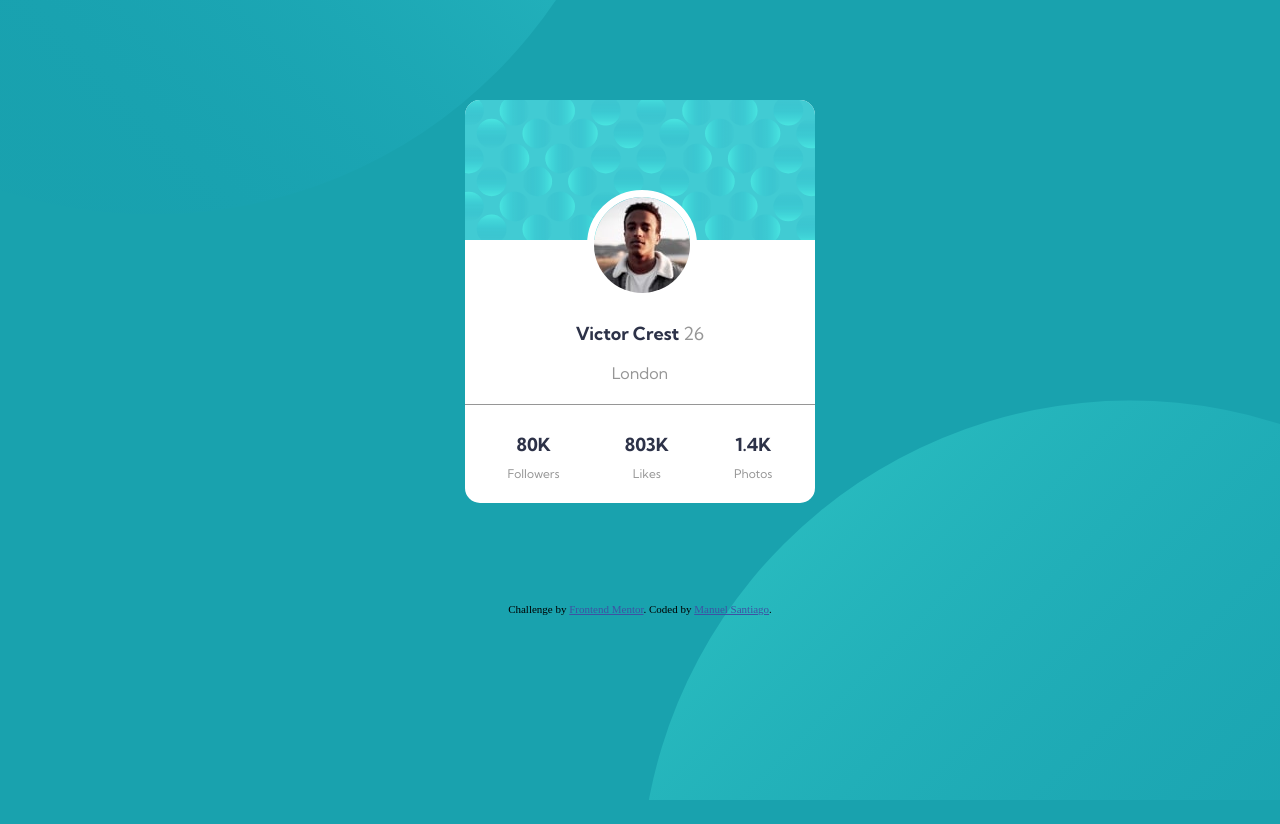
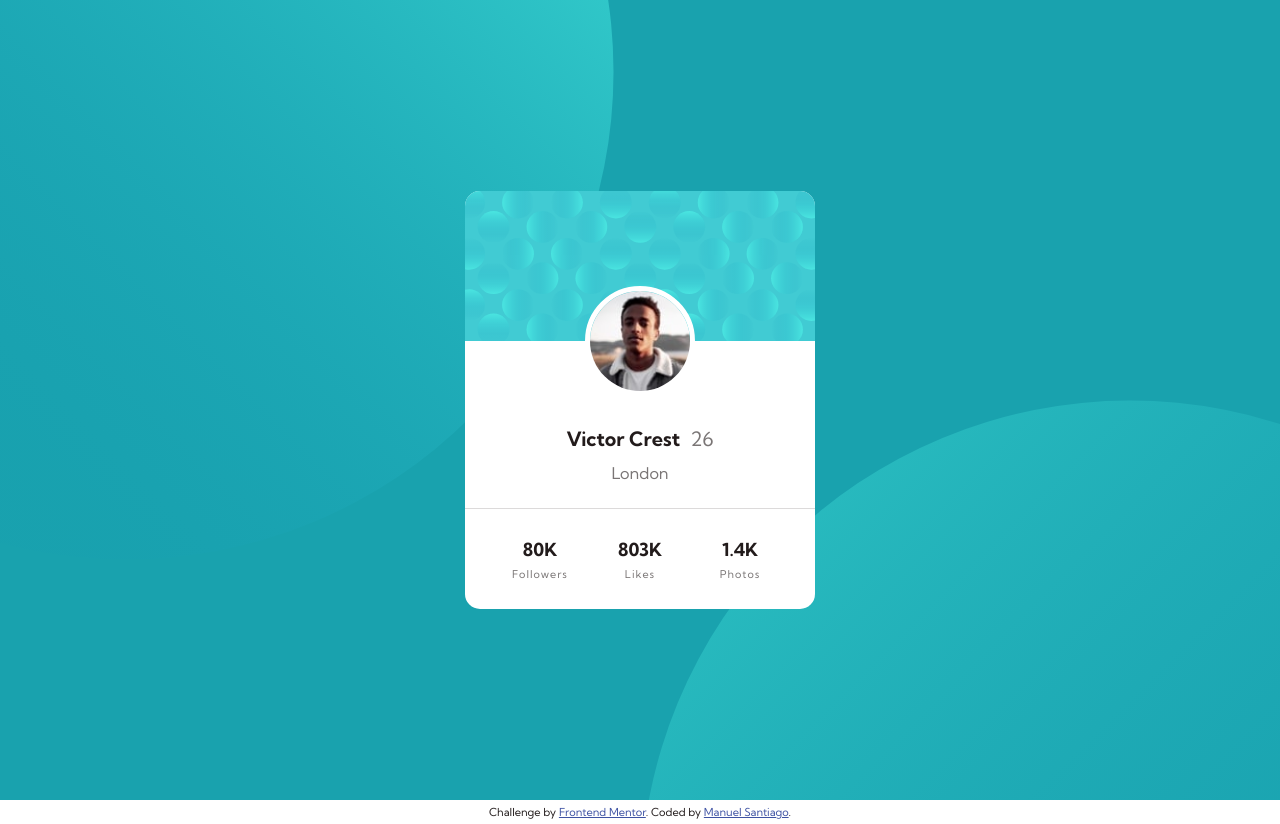
Before and after one commit to manuel-sm/profile-card-component, a plain HTML site: page index.html in a window 1280 px wide. Before the commit the page ends 800 px from the top, so only its background shows below. Drawn offline with Linux system fonts and the light colour scheme.

Commit message:
fix background

```diff
--- a/index.html
+++ b/index.html
@@ -24,7 +24,7 @@
       .attribution {
         font-size: 11px;
         text-align: center;
-        margin-top: 100px;
+        margin: 5px 0;
       }
       .attribution a {
         color: hsl(228, 45%, 44%);
@@ -32,36 +32,42 @@
     </style>
   </head>
   <body>
-    <div class="body">
+      <section class="main">
+        <div class="circles">
+          <img class="c1" src="./images/bg-pattern-top.svg" alt="">
+          <img class="c2" src="./images/bg-pattern-bottom.svg" alt="">
+        </div>
+
         <div class="card">
-        <div class="bg-image">
-          <div class="bg-container">
-            <img src="./images/bg-pattern-card.svg" alt="" />
+          <div class="card-header"></div>
+            <div class="card-body">
+              <div class="img-holder">
+                <img src="./images/image-victor.jpg" alt="">
               </div>
-          <div class="avatar-container">
-            <img src="./images/image-victor.jpg" alt="" />
+              <h2 class="name-age">
+                Victor Crest
+                <span class ="age">26</span>
+              </h2>
+              <h3 class="city">London</h3>
             </div>
+          <div class="card-footer">
+            <div class="item">
+              <h4 class="value">80K</h4>
+              <h5 class="meta">Followers</h5>
             </div>
-        <div class="userInfo">
-          <h3>Victor Crest <span class="age">26</span></h3>
-          <p>London</p>
+            <div class="item">
+              <h4 class="value">803K</h4>
+              <h5 class="meta">Likes</h5>
             </div>
-        <div class="stadisticsInfo">
-          <div class="stats">
-            <h3>80K</h3>
-            <p>Followers</p>
-          </div>
-          <div class="stats">
-            <h3>803K</h3>
-            <p>Likes</p>
-          </div>
-          <div class="stats">
-            <h3>1.4K</h3>
-            <p>Photos</p>
+            <div class="item">
+              <h4 class="value">1.4K</h4>
+              <h5 class="meta">Photos</h5>
             </div>
           </div>
         </div>
-    </div>
+      </section>
+
+
     <div class="attribution">
       Challenge by
       <a href="https://www.frontendmentor.io?ref=challenge" target="_blank"
--- a/styles/styles.css
+++ b/styles/styles.css
@@ -1,86 +1,124 @@
+:root {
+  font-size: 18px;
+}
+
+* {
+  margin: 0;
+  padding: 0;
+  box-sizing: border-box;
+}
+
 body {
-  background-color: #19a2ae;
+  font-family: "Kumbh Sans", sans-serif;
+  color: hsl(0, 11%, 12%);
+}
+
+section {
+  background: hsl(185, 75%, 39%);
+  height: 100vh;
+  display: flex;
+  justify-content: center;
+  align-items: center;
   position: relative;
-  background-image: url("/images/bg-pattern-top.svg"), url("/images/bg-pattern-bottom.svg");
-  background-repeat: no-repeat, no-repeat;
-  background-position: right 50vw bottom 50vh, left 50vw top 50vh;
-  margin: 0;
   overflow: hidden;
 }
 
-.body {
-  display: flex;
-  justify-content: center;
+.card {
+  width: 350px;
+  background-color: white;
+  border-radius: 15px;
+  overflow: hidden;
+  text-align: center;
+  position: relative;
+  overflow: hidden;
 }
 
-.card {
-  display: flex;
-  flex-flow: column;
-  background-color: white;
-  width: 350px;
-  font-family: "Kumbh Sans", sans-serif;
-  margin-top: 100px;
-  border-radius: 15px;
+.card-header {
+  background-image: url("/images/bg-pattern-card.svg");
+  background-size: cover;
+  height: 150px;
 }
 
-.bg-image {
-  position: relative;
+.img-holder {
+  width: 110px;
+  height: 110px;
+  border-radius: 50%;
+  border: 5px solid white;
+  overflow: hidden;
+  border: white 5px solid;
+  margin: -55px auto 30px auto;
 }
 
-.bg-container img {
-  border-top-right-radius: 15px;
-  border-top-left-radius: 15px;
+.img-holder img {
+  width: 100%;
+  height: auto;
+  display: block;
 }
 
-.avatar-container {
-  position: absolute;
-  left: 122px;
-  top: 90px;
-}
-.avatar-container img {
-  width: 96px;
-  height: 96px;
-  border-radius: 100%;
-  border: white 7px solid;
+.card-body {
+  padding: 0 20px 25px;
 }
 
-.userInfo {
-  margin-top: 60px;
-  margin-bottom: 5px;
-  text-align: center;
-}
-.userInfo .age {
-  font-weight: normal;
-  color: #969696;
-}
-.userInfo h3 {
-  color: #2d3248;
-}
-.userInfo p {
-  color: #969696;
+.name-age {
+  font-size: 1.1rem;
+  margin-bottom: 12px;
 }
 
-h3 {
-  font-size: 18px;
+.age,
+.city,
+.meta {
+  font-weight: 400;
+  color: hsl(0, 11%, 12%);
+  opacity: 0.6;
 }
 
-.stadisticsInfo {
+.city {
+  font-size: 0.9rem;
+}
+
+.age {
+  font-weight: 400;
+  margin-left: 6px;
+}
+
+.card-footer {
+  border-top: 1px solid hsl(0, 3%, 86%);
   display: flex;
-  justify-content: space-around;
-  border-top: 1px solid #969696;
-  padding: 10px 10px;
+  padding: 0 25px;
 }
-.stadisticsInfo .stats {
-  text-align: center;
+
+.card-footer .item {
+  flex: 1;
+  height: 100px;
+  display: flex;
+  flex-direction: column;
+  justify-content: center;
+  align-items: center;
 }
-.stadisticsInfo .stats h3 {
-  margin-bottom: 0;
-  color: #2d3248;
+
+.card-footer .item .value {
+  font-size: 1 rem;
+  margin-bottom: 6px;
 }
-.stadisticsInfo .stats p {
-  margin-top: 10px;
-  font-size: 12px;
-  color: #969696;
+
+.card-footer .item .meta {
+  font-size: 0.6rem;
+  letter-spacing: 1px;
+}
+
+.circles .c1,
+.circles .c2 {
+  position: absolute;
+}
+
+.circles .c1 {
+  bottom: 30vh;
+  right: 52vw;
+}
+
+.circles .c2 {
+  top: 50vh;
+  left: 50vw;
 }
 
 /*# sourceMappingURL=styles.css.map */
```
Lines whose indentation alone changed are shown as unchanged.
